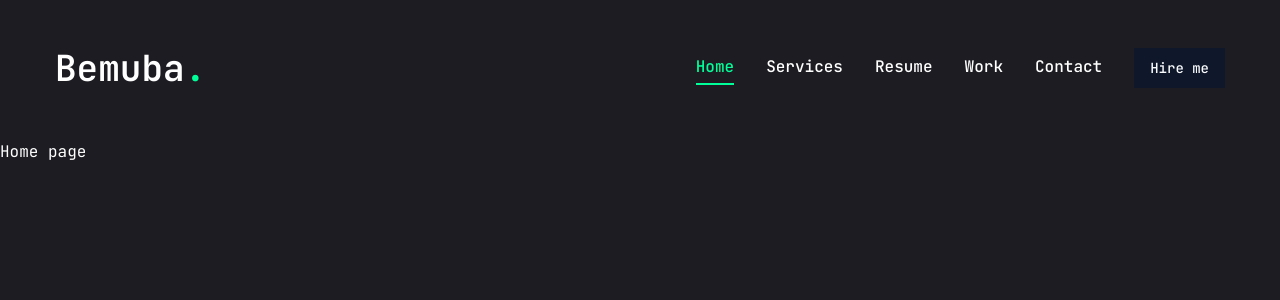
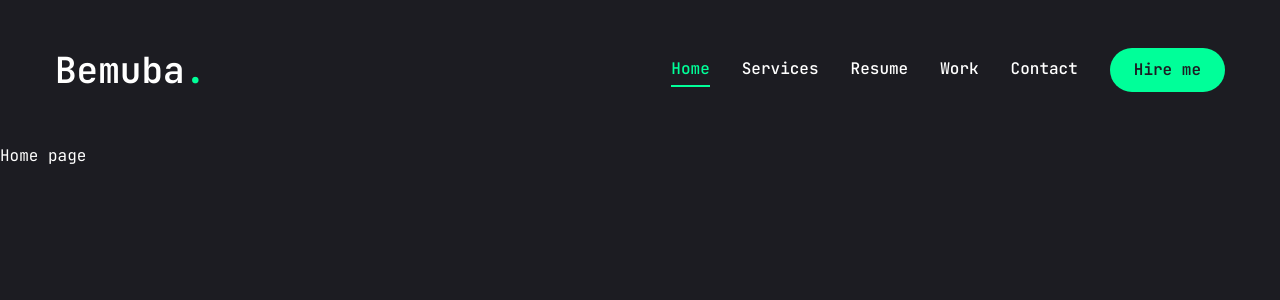
Before and after one commit to brtbyram/Portfolio-Website, a Next.js app: page / in a window 1280 px wide. Shown: the top 300 px of the page. Built offline with nearby package versions, Linux system fonts and the light colour scheme.

Commit message:
Refactor MobileNav component and add close button to Sheet component

```diff
--- /dev/null
+++ b/components/MobileNav.jsx
@@ -0,0 +1,56 @@
+"use client";
+
+import { usePathname } from "next/navigation";
+import { Sheet, SheetContent, SheetTrigger } from "./ui/sheet";
+import Link from "next/link";
+import { CiMenuFries } from "react-icons/ci";
+
+function MobileNav() {
+
+    const pathname = usePathname()
+
+    const links = [
+        {
+            name: 'Home',
+            path: '/'
+        },
+        {
+            name: 'services',
+            path: '/services'
+        },
+        {
+            name: 'resume',
+            path: '/resume'
+        },
+        {
+            name: 'work',
+            path: '/work'
+        },
+        {
+            name: 'contact',
+            path: '/contact'
+        }
+    ]
+
+  return (
+    <Sheet>
+        <SheetTrigger className="flex justify-center items-center">
+            <CiMenuFries className="text-3xl text-accent" />
+        </SheetTrigger>
+        <SheetContent className="flex flex-col">
+            <div className="mt-32 mb-40 text-center text-2xl">
+                <Link href="/" className="text-4xl font-semibold">
+                <h1>Bemuba<span className="text-accent">.</span></h1>
+                </Link>
+            </div>
+            <nav className="flex flex-col justify-center items-center gap-8">
+                {links.map((link, index) => (
+                    <Link key={index} href={link.path} className={`${link.path === pathname && 'text-accent border-b-2 border-accent'} capitalize font-medium hover:text-accent transition-all`}>{link.name}</Link>
+                ))}
+            </nav>
+        </SheetContent>
+    </Sheet>
+  )
+}
+
+export default MobileNav
--- a/components/ui/button.jsx
+++ b/components/ui/button.jsx
@@ -5,24 +5,19 @@
 import { cn } from "@/lib/utils"
 
 const buttonVariants = cva(
-  "inline-flex items-center justify-center whitespace-nowrap rounded-md text-sm font-medium ring-offset-white transition-colors focus-visible:outline-none focus-visible:ring-2 focus-visible:ring-slate-950 focus-visible:ring-offset-2 disabled:pointer-events-none disabled:opacity-50 dark:ring-offset-slate-950 dark:focus-visible:ring-slate-300",
+  "inline-flex items-center justify-center whitespace-nowrap rounded-full text-base font-semibold ring-offset-white transition-colors",
   {
     variants: {
       variant: {
-        default: "bg-slate-900 text-slate-50 hover:bg-slate-900/90 dark:bg-slate-50 dark:text-slate-900 dark:hover:bg-slate-50/90",
-        destructive:
-          "bg-red-500 text-slate-50 hover:bg-red-500/90 dark:bg-red-900 dark:text-slate-50 dark:hover:bg-red-900/90",
-        outline:
-          "border border-slate-200 bg-white hover:bg-slate-100 hover:text-slate-900 dark:border-slate-800 dark:bg-slate-950 dark:hover:bg-slate-800 dark:hover:text-slate-50",
-        secondary:
-          "bg-slate-100 text-slate-900 hover:bg-slate-100/80 dark:bg-slate-800 dark:text-slate-50 dark:hover:bg-slate-800/80",
-        ghost: "hover:bg-slate-100 hover:text-slate-900 dark:hover:bg-slate-800 dark:hover:text-slate-50",
-        link: "text-slate-900 underline-offset-4 hover:underline dark:text-slate-50",
+        default: "bg-accent text-primary hover:bg-accent-hover",
+        primary: "bg-primary text-white",
+        outline:"border border-accent bg-transparent text-accent hover:bg-accent hover:text-primary"
+
       },
       size: {
-        default: "h-10 px-4 py-2",
-        sm: "h-9 rounded-md px-3",
-        lg: "h-11 rounded-md px-8",
+        default: "h-[44px] px-6" ,
+        md: "h-[48px] px-6" ,
+        lg: "h-[56px] px-8 text-sm uppercase tracking-[2px]",
         icon: "h-10 w-10",
       },
     },
--- a/components/ui/sheet.jsx
+++ b/components/ui/sheet.jsx
@@ -2,9 +2,10 @@
 import * as React from "react"
 import * as SheetPrimitive from "@radix-ui/react-dialog"
 import { cva } from "class-variance-authority";
-import { X } from "lucide-react"
 
 import { cn } from "@/lib/utils"
+
+import { IoMdClose } from "react-icons/io"
 
 const Sheet = SheetPrimitive.Root
 
@@ -26,7 +27,7 @@
 SheetOverlay.displayName = SheetPrimitive.Overlay.displayName
 
 const sheetVariants = cva(
-  "fixed z-50 gap-4 bg-white p-6 shadow-lg transition ease-in-out data-[state=open]:animate-in data-[state=closed]:animate-out data-[state=closed]:duration-300 data-[state=open]:duration-500 dark:bg-slate-950",
+  "fixed z-50 gap-4 bg-primary p-6 shadow-lg transition ease-in-out data-[state=open]:animate-in data-[state=closed]:animate-out data-[state=closed]:duration-300 data-[state=open]:duration-500 dark:bg-slate-950",
   {
     variants: {
       side: {
@@ -35,7 +36,7 @@
           "inset-x-0 bottom-0 border-t data-[state=closed]:slide-out-to-bottom data-[state=open]:slide-in-from-bottom",
         left: "inset-y-0 left-0 h-full w-3/4 border-r data-[state=closed]:slide-out-to-left data-[state=open]:slide-in-from-left sm:max-w-sm",
         right:
-          "inset-y-0 right-0 h-full w-3/4  border-l data-[state=closed]:slide-out-to-right data-[state=open]:slide-in-from-right sm:max-w-sm",
+          "inset-y-0 right-0 h-full w-3/4 data-[state=closed]:slide-out-to-right data-[state=open]:slide-in-from-right sm:max-w-sm",
       },
     },
     defaultVariants: {
@@ -50,8 +51,8 @@
     <SheetPrimitive.Content ref={ref} className={cn(sheetVariants({ side }), className)} {...props}>
       {children}
       <SheetPrimitive.Close
-        className="absolute right-4 top-4 rounded-sm opacity-70 ring-offset-white transition-opacity hover:opacity-100 focus:outline-none focus:ring-2 focus:ring-slate-950 focus:ring-offset-2 disabled:pointer-events-none data-[state=open]:bg-slate-100 dark:ring-offset-slate-950 dark:focus:ring-slate-300 dark:data-[state=open]:bg-slate-800">
-        <X className="h-4 w-4" />
+        className="absolute right-8 top-8 transition-opacity outline-none">
+        <IoMdClose className="text-3xl text-accent" />
         <span className="sr-only">Close</span>
       </SheetPrimitive.Close>
     </SheetPrimitive.Content>
```
